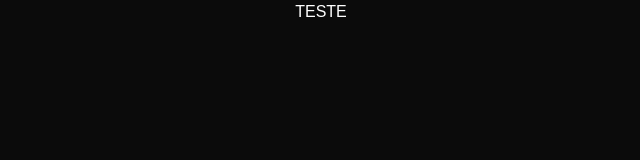
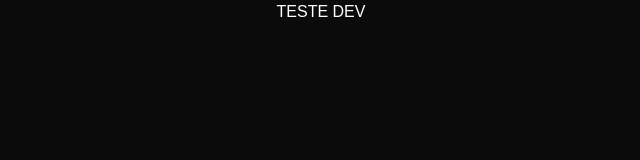
Before and after one commit to thierrydelucas/thierrydelucas-official, a Next.js app: page / in a window 1280 px wide. Shown: the top 160 px of the page, without its empty margins (319-959 px from the left). Built offline with nearby package versions, Linux system fonts and the light colour scheme.

Commit message:
fix: Update text in Home component to reflect development status

```diff
--- a/src/app/page.tsx
+++ b/src/app/page.tsx
@@ -1,3 +1,3 @@
 export default function Home() {
-  return <div className="text-white">TESTE</div>;
+  return <div className="text-white">TESTE DEV</div>;
 }
```
